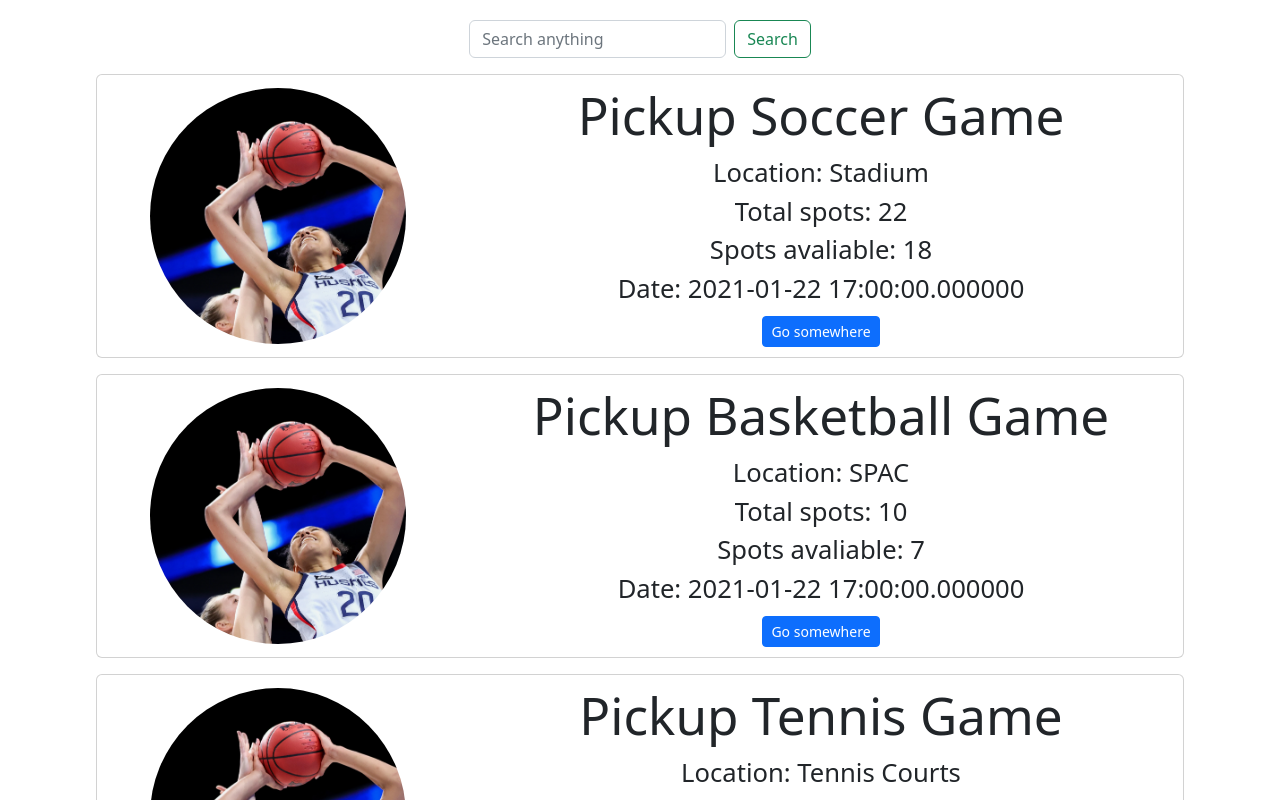
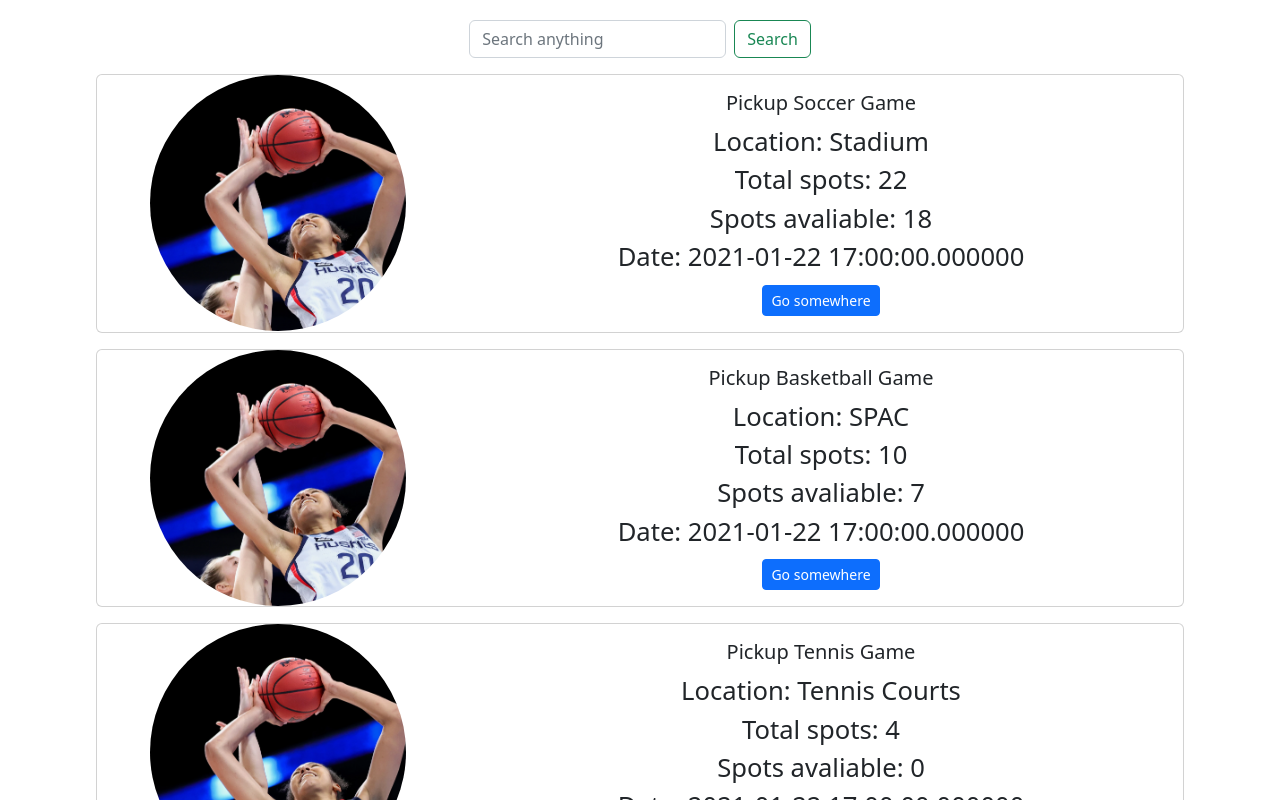
Before and after one commit to finleylee2507/MatchPoint, a React (Vite) app: page / in a window 1280 px wide. Shown: the top 800 px of the page. Built offline with nearby package versions, Linux system fonts and the light colour scheme.

Commit message:
Added external style sheets.

```diff
--- /dev/null
+++ b/src/components/events/Event.css
@@ -0,0 +1,28 @@
+.card {
+    margin-top: 2vh;
+    width: 85vw
+}
+
+.circularImageWrapper {
+    display: flex;
+    justify-content: center;
+    align-items: center;
+}
+
+.cardTitle {
+    font-size: 4vw;
+}
+
+.cardText {
+    font-size: 2vw;
+    margin-bottom: 8px;
+}
+
+.image {
+    width: 20vw;
+    height: 20vw;
+    border-radius: 50%;
+
+    /*adpative image position*/
+    object-fit: cover;
+}
--- a/src/components/events/Event.jsx
+++ b/src/components/events/Event.jsx
@@ -1,22 +1,23 @@
 // Event Card
 import React from 'react'
 import { Button, Card, Row, Col, Container } from 'react-bootstrap'
+import './Event.css'
 import Basketball from '../../assets/Basketball.png'
 
 const EventCard = ({ cardData }) => {
     const { name, location, max_cap, cur_cap, datetime } = cardData
 
     return (
-        <Card style={_styles.card}>
+        <Card className="card">
             <Container>
                 <Row>
-                    <Col xs={4} style={_styles.circularImageWrapper}>
-                        <img style={_styles.image} src={Basketball} />
+                    <Col xs={4} className="circularImageWrapper">
+                        <img className="image" src={Basketball} />
                     </Col>
                     <Col xs={8}>
-                        <Card.Body style={_styles.cardBody}>
-                            <Card.Title style={_styles.cardTitle}>{name}</Card.Title>
-                            <Card.Text style={_styles.cardText}>
+                        <Card.Body className="cardBody">
+                            <Card.Title className="cardTitle">{name}</Card.Title>
+                            <Card.Text className="cardText">
                                 Location: {location}
                                 <br />
                                 Total spots: {max_cap}
@@ -34,33 +35,33 @@ const EventCard = ({ cardData }) => {
     )
 }
 
-const _styles = {
-    card: {
-        marginTop: '2vh',
-        width: '85vw',
-    },
-    circularImageWrapper: {
-        display: 'flex',
-        justifyContent: 'center',
-        alignItems: 'center',
-    },
-    cardBody: {
-        padding: '10px 0px 10px 0px',
-    },
-    cardTitle: {
-        fontSize: '4vw',
-    },
-    cardText: {
-        fontSize: '2vw',
-        marginBottom: '8px',
-    },
-    image: {
-        width: '20vw',
-        height: '20vw',
-        borderRadius: '50%',
-        // adaptive image position
-        objectFit: 'cover',
-    },
-}
+// const _styles = {
+//     card: {
+//         marginTop: '2vh',
+//         width: '85vw',
+//     },
+//     circularImageWrapper: {
+//         display: 'flex',
+//         justifyContent: 'center',
+//         alignItems: 'center',
+//     },
+//     cardBody: {
+//         padding: '10px 0px 10px 0px',
+//     },
+//     cardTitle: {
+//         fontSize: '4vw',
+//     },
+//     cardText: {
+//         fontSize: '2vw',
+//         marginBottom: '8px',
+//     },
+//     image: {
+//         width: '20vw',
+//         height: '20vw',
+//         borderRadius: '50%',
+//         // adaptive image position
+//         objectFit: 'cover',
+//     },
+// }
 
 export default EventCard
--- /dev/null
+++ b/src/components/events/EventList.css
@@ -0,0 +1,6 @@
+.eventList {
+    display: flex;
+    flex-direction: column;
+    align-items: center;
+    padding-top: 20px;
+}
--- a/src/components/events/EventList.jsx
+++ b/src/components/events/EventList.jsx
@@ -1,12 +1,13 @@
 // Event List
-import React from 'react';
-import {Form, Button} from 'react-bootstrap';
+import React from 'react'
+import {Button, Form} from 'react-bootstrap'
 import EventCard from './Event'
 import eventData from '../../utilities/data/eventData.json'
+import './EventList.css'
 
 function EventList() {
     return (
-        <div style={_styles.eventList}>
+        <div className="eventList">
             <Form className="d-flex">
                 <Form.Control
                     type="search"
@@ -16,18 +17,18 @@ function EventList() {
                 />
                 <Button variant="outline-success">Search</Button>
             </Form>
-            {eventData.events.map(e => (<EventCard key={e.id} cardData={e} />))}
+            {eventData.events.map(e => (<EventCard key={e.id} cardData={e}/>))}
         </div>
-    );
+    )
 }
 
-const _styles = {
-    eventList: {
-        display: "flex",
-        flexDirection: "column",
-        alignItems: "center",
-        paddingTop: '20px',
-    }
-}
+// const _styles = {
+//     eventList: {
+//         display: "flex",
+//         flexDirection: "column",
+//         alignItems: "center",
+//         paddingTop: '20px',
+//     }
+// }
 
-export default EventList;
+export default EventList
```
